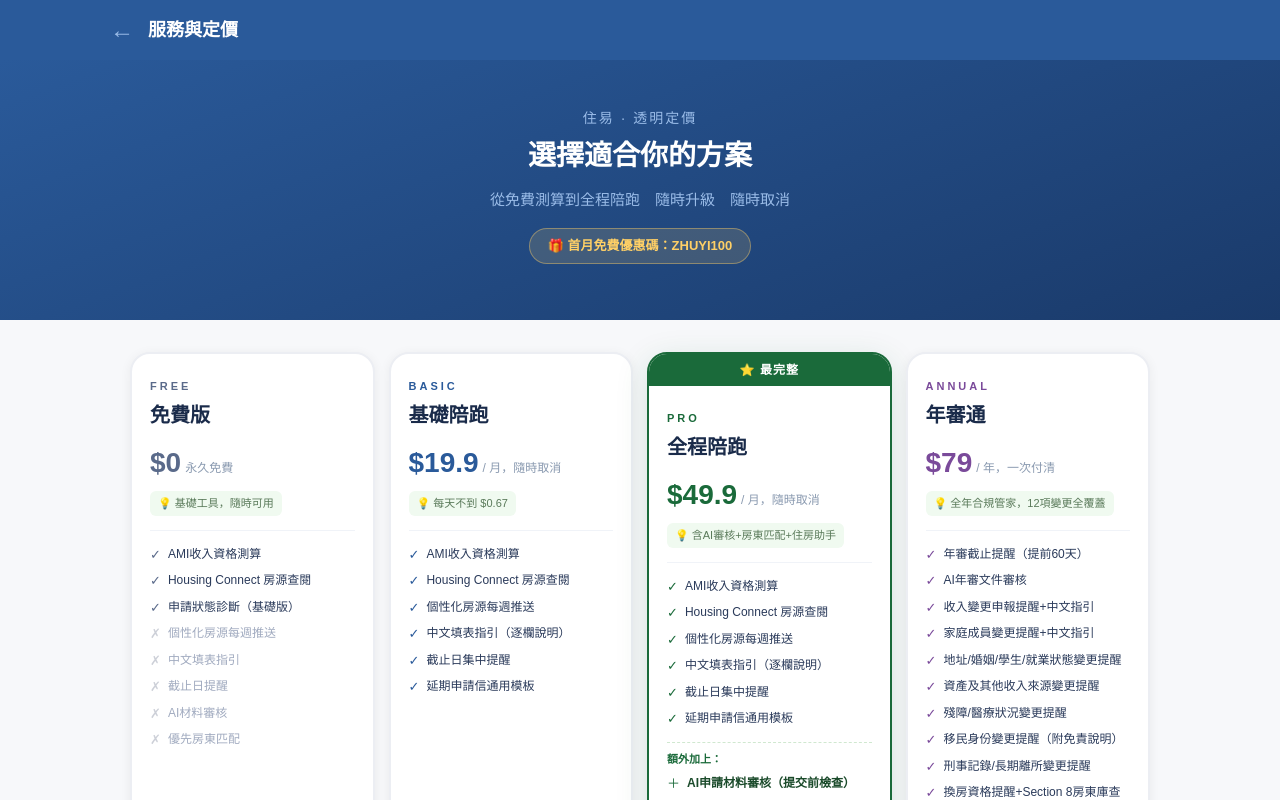
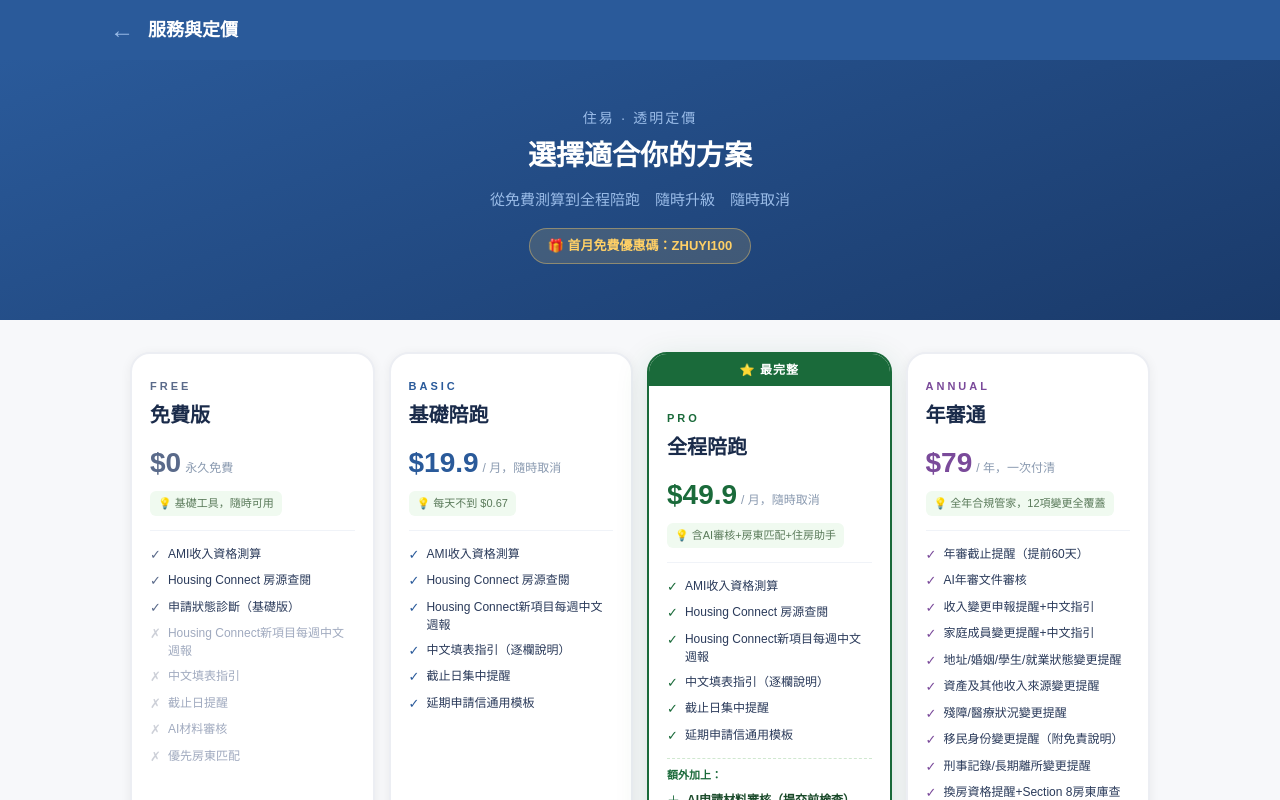
Before and after one commit to mtaiya2026jan-beep/zhuyi, a Next.js app: page /pricing in a window 1280 px wide. Shown: the top 800 px of the page. Built offline with nearby package versions, Linux system fonts and the light colour scheme.

Commit message:
fix: 週報描述更準確

```diff
--- a/src/app/pricing/page.tsx
+++ b/src/app/pricing/page.tsx
@@ -4,7 +4,7 @@ import {useState} from "react";
 const BASIC_FEATURES = [
   "AMI收入資格測算",
   "Housing Connect 房源查閱",
-  "個性化房源每週推送",
+  "Housing Connect新項目每週中文週報",
   "中文填表指引（逐欄說明）",
   "截止日集中提醒",
   "延期申請信通用模板",
@@ -53,7 +53,7 @@ const PLANS = [
       {text:"AMI收入資格測算",ok:true},
       {text:"Housing Connect 房源查閱",ok:true},
       {text:"申請狀態診斷（基礎版）",ok:true},
-      {text:"個性化房源每週推送",ok:false},
+      {text:"Housing Connect新項目每週中文週報",ok:false},
       {text:"中文填表指引",ok:false},
       {text:"截止日提醒",ok:false},
       {text:"AI材料審核",ok:false},
```
